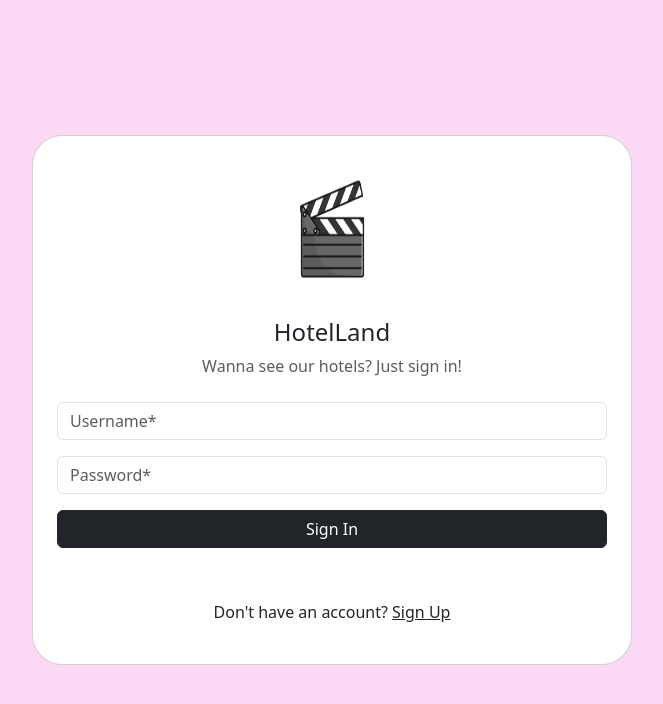
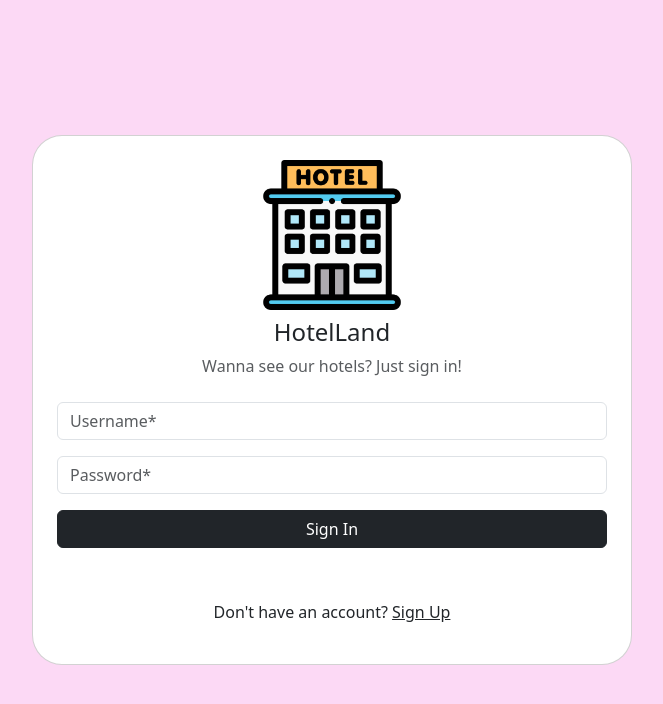
Before and after one commit to Shaked-Alon-and-Roni-Naor-Golan/web-assignment-shaked-and-roni, a React (Vite) app in the folder client/: page / in a window 1280 px wide. Shown: the top 704 px of the page, without its empty margins (308-971 px from the left). Built offline with nearby package versions, Linux system fonts and the light colour scheme.

Commit message:
change logo

```diff
--- a/client/src/pages/SignIn.tsx
+++ b/client/src/pages/SignIn.tsx
@@ -50,7 +50,7 @@ const SignIn = () => {
       >
         <div className="text-center mb-2">
           <img
-            src="/src/assets/logo.png"
+            src="/logo.png"
             alt="HotelLand Logo"
             style={{ width: "150px", height: "150px" }}
           />
```
Also changed, not shown: client/public/logo.png, client/src/assets/logo.png (deleted).
